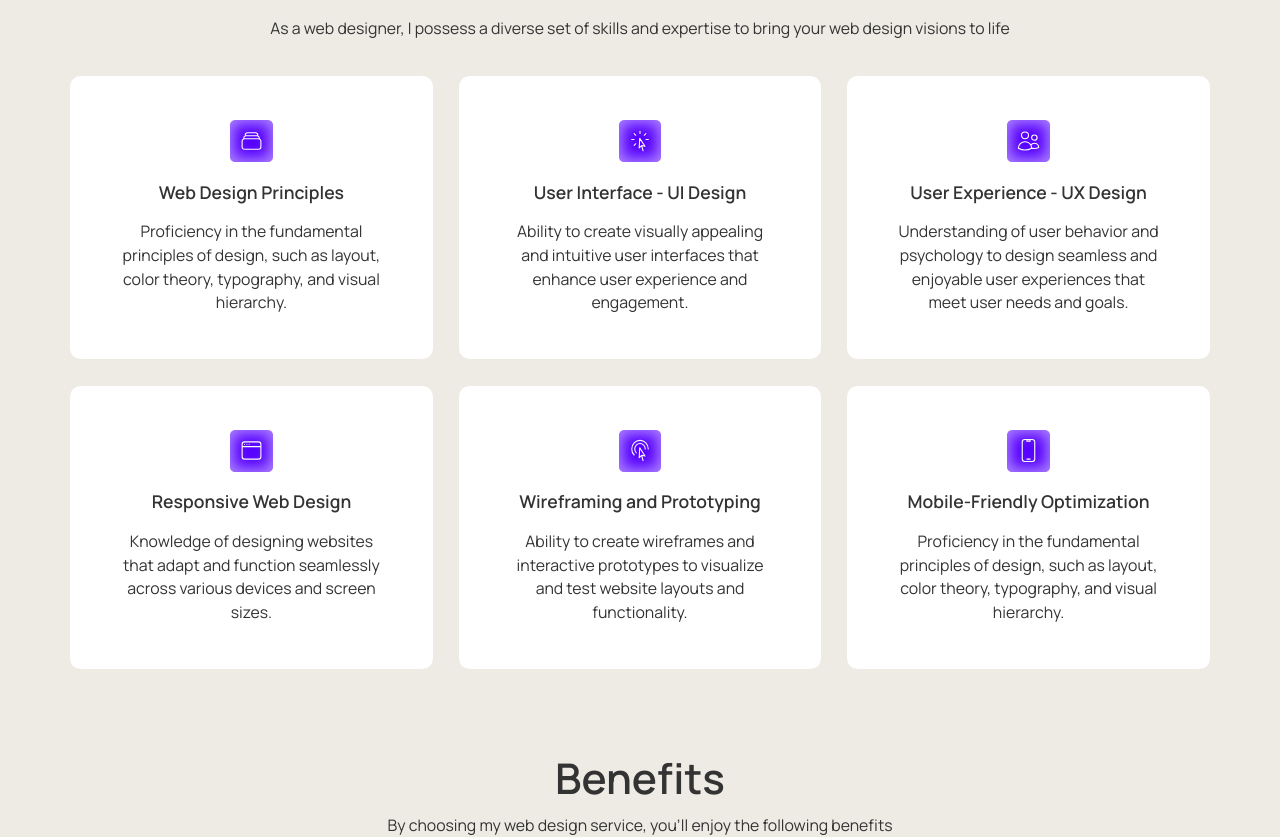
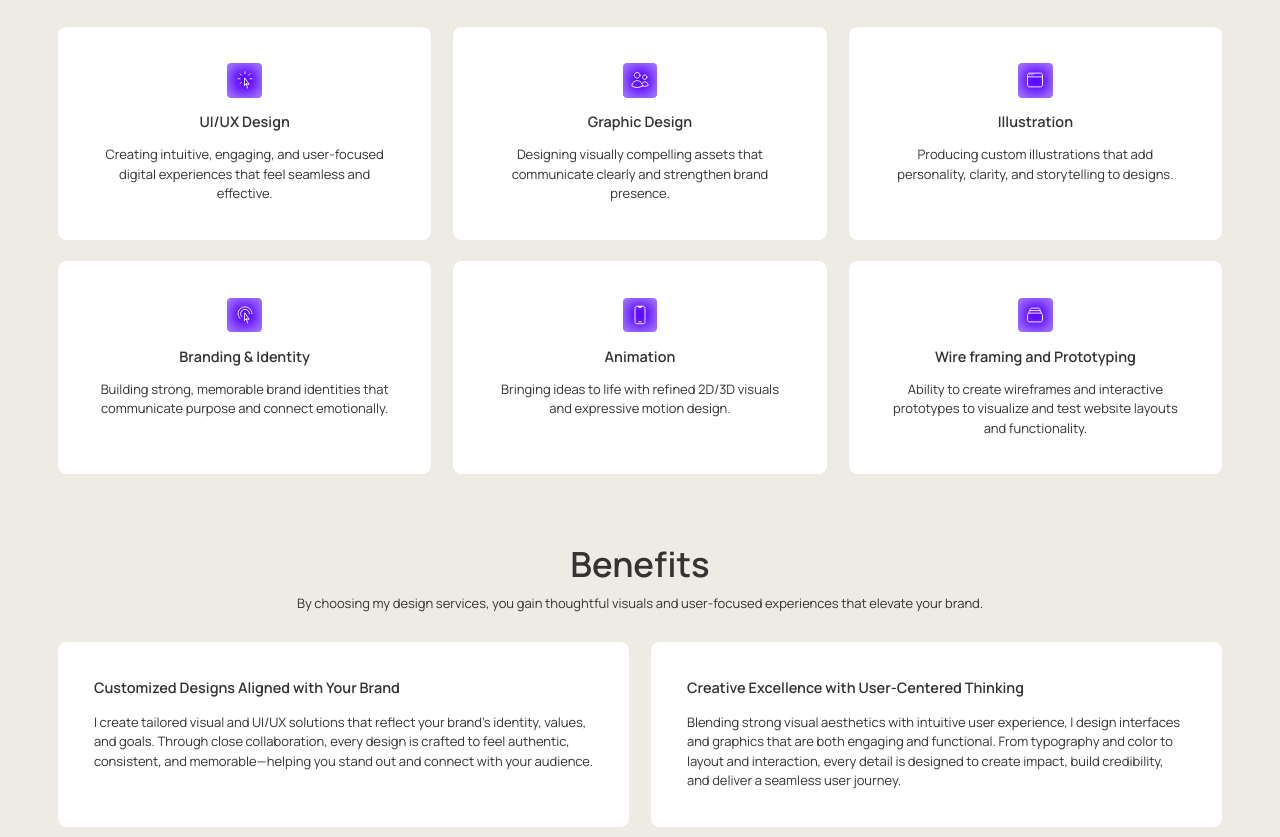
Before and after one commit to hakhan1999/Mohsin-Portfolio, a React (Vite) app: page / in a window 1280 px wide. Shown: the part 847-1684 px from the top of the page. Built offline with nearby package versions, Linux system fonts and the light colour scheme.

Commit message:
content update

```diff
--- a/package.json
+++ b/package.json
@@ -11,6 +11,7 @@
   },
   "dependencies": {
     "@emailjs/browser": "^4.4.1",
+    "@studio-freight/lenis": "^1.0.42",
     "@tailwindcss/vite": "^4.1.16",
     "emailjs-com": "^3.2.0",
     "framer-motion": "^12.23.24",
--- a/src/components/Footer.jsx
+++ b/src/components/Footer.jsx
@@ -63,6 +63,9 @@ const contactLinks = [
 ];
 
 const Footer = () => {
+  // Get Current Year
+  const date = new Date();
+  let year = date.getFullYear();
   return (
     <footer className="footer container border-t border-t-border">
       <div className="top flex justify-between pt-10 max-sm:pt-7.5 pb-5 max-sm:flex-col">
@@ -121,7 +124,7 @@ const Footer = () => {
 
       <div className="bottom flex justify-between py-8 max-sm:flex-col max-sm:gap-1 max-sm:pt-2 max-[1025px]:flex-col max-[1025px]:gap-1">
         <p className="text-gray text-lg max-sm:text-center max-sm:text-sm">
-          Copyright © 2025 Mohsin Alam. All rights reserved.
+          Copyright © {year} Mohsin Alam. All rights reserved.
         </p>
         <p className="text-gray text-lg max-sm:text-center max-sm:text-sm">
           Designed with <span className="text-red-600">❤</span> by Me and
--- a/src/components/about/Timeline.jsx
+++ b/src/components/about/Timeline.jsx
@@ -6,52 +6,52 @@ const timelineData = [
     year: "Now",
     title: "Expanding Horizons",
     description:
-      "Expanding Horizons Continuing on my path of growth and exploration, I expanded my skill set by delving into emerging technologies and design trends.",
+      "Fueled by curiosity and passion for design, I expanded my expertise by exploring modern UI/UX practices and emerging trends, focusing on creating intuitive and scalable digital experiences that evolve with user needs and industry innovation",
     iconPath: "/images/now.svg",
     color: "#9E00FF",
   },
   {
     id: 2,
-    year: "2022",
-    title: "A Collaborative Partnership",
+    year: "2025",
+    title: "Scalable & Strategic Design",
     description:
-      "I formed a strategic partnership with a digital marketing agency, combining my web design expertise with their marketing process.",
+      "Focused on building scalable UI/UX solutions, aligning design with business goals, and delivering consistent, high-quality digital experiences across platforms.",
     iconPath: "/images/2022.svg",
     color: "#5EDC11",
   },
   {
     id: 3,
-    year: "2021",
-    title: " Entrepreneurial Pursuits",
+    year: "2024",
+    title: "User-Centered Design Practice",
     description:
-      "Entrepreneurial Pursuits Fueled by a desire for creative freedom and the opportunity to work with diverse clients, I decided to venture into freelancing.",
+      "Deepened my UI/UX expertise by designing intuitive user experiences, improving interaction design, and working closely with stakeholders to solve real user problems.",
     iconPath: "/images/2021.svg",
     color: "#FFCE22",
   },
   {
     id: 4,
-    year: "2020",
-    title: "A Corporate Adventure",
+    year: "2023",
+    title: "Transition to UI/UX Design",
     description:
-      "I joined a leading technology company as their in-house web designer. This experience allowed me to work on large-scale projects.",
+      "Moved into UI/UX design, combining visual design experience with usability principles. Focused on interface design, user flows, and responsive layouts for digital products.",
     iconPath: "/images/2020.svg",
     color: "#FF7222",
   },
   {
     id: 5,
-    year: "2019",
-    title: "Learning and Growing",
+    year: "2022",
+    title: "Skill Growth & Creative Exploration",
     description:
-      "I had the opportunity to work with an innovative design agency, where I honed my skills and expanded my knowledge. Collaborating with talent.",
+      "Expanded my graphic design expertise by working on diverse projects, strengthening branding skills, and refining visual storytelling through collaboration with teams and clients.",
     iconPath: "/images/2019.svg",
     color: "#FF22E9",
   },
   {
     id: 6,
-    year: "2018",
-    title: "A World of Possibilities In 2018",
+    year: "2021",
+    title: "Graphic Design Foundations",
     description:
-      "I embarked on an exhilarating journey into the world of web design. Fueled by a deep passion for creativity and technology, I took my first steps into this dynamic field.",
+      "Began my journey as a graphic designer, learning the fundamentals of visual communication, typography, color theory, and layout design while working on creative brand assets.",
     iconPath: "/images/2018.svg",
   },
 ];
@@ -85,8 +85,8 @@ export default function Timeline() {
     timelineData.length - 1,
     Math.max(
       0,
-      Math.floor((scrollPercent - segmentHeight * 0.5) / segmentHeight)
-    )
+      Math.floor((scrollPercent - segmentHeight * 0.5) / segmentHeight),
+    ),
   );
 
   const currentColor = timelineData[currentIndex]?.color || "#8B5CF6";
@@ -98,9 +98,8 @@ export default function Timeline() {
           Milestones of My Career
         </h2>
         <p className="text-lg mt-2.5 mb-10 text-grey w-[70%] mx-auto text-center max-sm:text-center max-sm:text-sm max-sm:w-full">
-          Lorem ipsum dolor sit amet consectetur. Nisl ut neque tortor nulla
-          felis nunc. Sit ac sed sed pulvinar sit purus morbi. Elit amet sed
-          velit auctor urna vitae nam ultricies massa.
+          A journey of continuous learning, creative problem-solving, and
+          user-focused design growth.
         </p>
       </div>
       <div ref={timelineRef} className="relative flex flex-col items-center">
--- a/src/components/home/Benefits.jsx
+++ b/src/components/home/Benefits.jsx
@@ -3,15 +3,15 @@ import Card from "./Card";
 const benefits = [
   {
     id: 1,
-    title: "Customized Designs Tailored to Your Brand",
+    title: "Customized Designs Aligned with Your Brand",
     description:
-      "I understand the importance of creating a unique and memorable brand identity. By collaborating closely with you, I ensure that your website reflects your brand's personality, values, and objectives. The result is a customized design that sets you apart from the competition and resonates with your target audience.",
+      "I create tailored visual and UI/UX solutions that reflect your brand’s identity, values, and goals. Through close collaboration, every design is crafted to feel authentic, consistent, and memorable—helping you stand out and connect with your audience.",
   },
   {
     id: 2,
-    title: "Creative Excellence that Captivates Visitors",
+    title: "Creative Excellence with User-Centered Thinking",
     description:
-      "With a keen eye for aesthetics and a passion for creativity, I excel in designing visually stunning and engaging websites. By combining beautiful visuals, captivating typography, and strategic use of color, I create an immersive and impactful user experience. Your website will leave a lasting impression on visitors, enhancing your brand's credibility and professionalism.",
+      "Blending strong visual aesthetics with intuitive user experience, I design interfaces and graphics that are both engaging and functional. From typography and color to layout and interaction, every detail is designed to create impact, build credibility, and deliver a seamless user journey.",
   },
   {
     id: 3,
@@ -27,9 +27,9 @@ const benefits = [
   },
   {
     id: 5,
-    title: "Expertise in Cutting-Edge Technologies",
+    title: "Expertise in Visual Design",
     description:
-      "With a strong command of HTML, CSS, JavaScript, and other front-end technologies, I possess the technical skills to bring your design concepts to life. From seamless animations to interactive elements, I leverage the latest web technologies to enhance user engagement and create a dynamic user experience.",
+      "With strong proficiency in graphic design tools and techniques, I bring creative concepts to life through striking visuals. From seamless layouts to compelling illustrations, I leverage the latest design trends and tools to elevate brand identity and engage audiences with a dynamic, memorable visual experience.",
   },
 ];
 
@@ -41,7 +41,8 @@ const Benefits = () => {
           Benefits
         </h2>
         <p className="text-lg mt-2.5 mb-10 text-gray max-sm:text-sm max-sm:text-center">
-          By choosing my web design service, you'll enjoy the following benefits
+          By choosing my design services, you gain thoughtful visuals and
+          user-focused experiences that elevate your brand.
         </p>
       </div>
       <div className="grid grid-cols-2 gap-7.5 mb-7.5 max-sm:grid-cols-1 max-sm:gap-5">
--- a/src/components/home/CreativeSkills.jsx
+++ b/src/components/home/CreativeSkills.jsx
@@ -3,45 +3,46 @@ import Card from "./Card";
 const skills = [
   {
     id: 1,
-    iconPath: "/images/web-design.svg",
-    title: "Web Design Principles",
+    iconPath: "/images/ui.svg",
+    title: "UI/UX Design",
     description:
-      "Proficiency in the fundamental principles of design, such as layout, color theory, typography, and visual hierarchy.",
+      "Creating intuitive, engaging, and user-focused digital experiences that feel seamless and effective.",
   },
   {
     id: 2,
-    iconPath: "/images/ui.svg",
-    title: "User Interface - UI Design",
+    iconPath: "/images/ux.svg",
+    title: "Graphic Design",
     description:
-      "Ability to create visually appealing and intuitive user interfaces that enhance user experience and engagement.",
+      "Designing visually compelling assets that communicate clearly and strengthen brand presence.",
   },
   {
     id: 3,
-    iconPath: "/images/ux.svg",
-    title: "User Experience - UX Design",
+    iconPath: "/images/responsive.svg",
+    title: "Illustration",
     description:
-      "Understanding of user behavior and psychology to design seamless and enjoyable user experiences that meet user needs and goals.",
+      "Producing custom illustrations that add personality, clarity, and storytelling to designs.",
   },
   {
     id: 4,
-    iconPath: "/images/responsive.svg",
-    title: "Responsive Web Design",
+    iconPath: "/images/wireframing.svg",
+    title: "Branding & Identity",
     description:
-      "Knowledge of designing websites that adapt and function seamlessly across various devices and screen sizes.",
+      "Building strong, memorable brand identities that communicate purpose and connect emotionally.",
   },
   {
     id: 5,
-    iconPath: "/images/wireframing.svg",
-    title: "Wireframing and Prototyping",
+    iconPath: "/images/mobile-friendly.svg",
+    title: "Animation",
+    description:
+      "Bringing ideas to life with refined 2D/3D visuals and expressive motion design.",
+  },
+
+  {
+    id: 6,
+    iconPath: "/images/web-design.svg",
+    title: "Wire framing and Prototyping",
     description:
       "Ability to create wireframes and interactive prototypes to visualize and test website layouts and functionality.",
-  },
-  {
-    id: 6,
-    iconPath: "/images/mobile-friendly.svg",
-    title: "Mobile-Friendly Optimization",
-    description:
-      "Proficiency in the fundamental principles of design, such as layout, color theory, typography, and visual hierarchy.",
   },
 ];
 
@@ -50,11 +51,11 @@ const CreativeSkills = () => {
     <section className="container sec-padded creative-skills">
       <div className="sec-title flex-center flex-col">
         <h2 className="text-5xl text-gray font-semibold mb-1.5 max-sm:text-[1.75rem] max-[1025px]:text-4xl">
-          Creative Skills
+          Core Expertise
         </h2>
         <p className="text-lg mt-2.5 mb-10 text-gray max-sm:text-center max-sm:text-sm">
-          As a web designer, I possess a diverse set of skills and expertise to
-          bring your web design visions to life
+          Designing purposeful digital experiences through strategy, creativity,
+          and precision.
         </p>
       </div>
       <div className="grid grid-cols-3 gap-7.5 max-sm:grid-cols-1 max-sm:gap-5 max-[1025px]:grid-cols-2">
--- a/src/components/home/FAQ.jsx
+++ b/src/components/home/FAQ.jsx
@@ -4,33 +4,39 @@ import Card from "./Card";
 const faqs = [
   {
     id: 1,
-    title: "Can you work with clients remotely?",
+    title: "What is your design process for UI/UX projects?",
     description:
-      "Absolutely! I have experience working with clients from all around the world. Through effective communication channels such as email, video calls, and project management tools, I ensure seamless collaboration regardless of geographical location.",
+      "My design process begins with user research and understanding the project goals. I then create wireframes and prototypes, followed by user testing and iterative design improvements. I prioritize user needs, ensuring the final product is both intuitive and visually appealing.",
   },
   {
     id: 2,
-    title: "How long does it typically take to complete a web design project?",
+    title: "Do you conduct user research and testing?",
     description:
-      "Absolutely! I have experience working with clients from all around the world. Through effective communication channels such as email, video calls, and project management tools, I ensure seamless collaboration regardless of geographical location.",
+      "Yes, user research and testing are integral parts of my process. I conduct user interviews, surveys, and usability testing to ensure the design aligns with the target audience’s needs and expectations, leading to a more effective user experience.",
   },
   {
     id: 3,
-    title: "Do you offer website maintenance services?",
+    title: "How do you ensure mobile responsiveness in your designs?",
     description:
-      "Absolutely! I have experience working with clients from all around the world. Through effective communication channels such as email, video calls, and project management tools, I ensure seamless collaboration regardless of geographical location.",
+      "I design with mobile-first principles in mind, ensuring that all layouts and elements are fully responsive across all devices. I conduct thorough testing on various screen sizes and browsers to guarantee a seamless experience for every user.",
   },
   {
     id: 4,
-    title: "Can you optimize my website for search engines?",
+    title: "How do you approach accessibility in your designs?",
     description:
-      "Absolutely! I have experience working with clients from all around the world. Through effective communication channels such as email, video calls, and project management tools, I ensure seamless collaboration regardless of geographical location.",
+      "I follow WCAG (Web Content Accessibility Guidelines) to ensure that my designs are accessible to all users, including those with disabilities. This includes designing for screen readers, keyboard navigation, and using sufficient color contrast for readability.",
   },
   {
     id: 5,
-    title: "Can you integrate third-party tools or platforms into my website?",
+    title: "Can you redesign my existing website or app?",
     description:
-      "Absolutely! I have experience working with clients from all around the world. Through effective communication channels such as email, video calls, and project management tools, I ensure seamless collaboration regardless of geographical location.",
+      "Absolutely! I specialize in redesigning existing websites and apps to enhance user experience, improve usability, and modernize the interface. I focus on creating a visually appealing and user-friendly design while keeping the core functionality intact.",
+  },
+  {
+    id: 6,
+    title: "Do you collaborate with developers during the design process?",
+    description:
+      "Yes, I work closely with developers to ensure the design is feasible and optimized for implementation. I provide detailed design specifications, assets, and support during the development phase to ensure a seamless transition from design to code.",
   },
 ];
 
--- a/src/components/home/Hero.jsx
+++ b/src/components/home/Hero.jsx
@@ -7,7 +7,7 @@ const Hero = () => {
       <div className="col-1 w-[67%] max-sm:w-full">
         <div className="top pr-30 max-sm:pr-0 flex-start flex-col max-sm:justify-center max-sm:items-center!">
           <p className="text-xl max-sm:text-lg font-medium py-2.5 px-4.5 rounded-md bg-white w-fit mb-5 text-[#4D4D4D]">
-            Hello There 🤗
+            Hello There
           </p>
           <h1 className="text-dark text-[3.625rem] max-sm:text-[2.375rem] font-semibold leading-tight max-sm:text-center max-[1025px]:text-4xl">
             Mohsin Alam Welcome's You!
--- a/src/components/home/TestimonialCard.jsx
+++ b/src/components/home/TestimonialCard.jsx
@@ -23,7 +23,7 @@ const TestimonialCard = ({ name, description, product }) => {
         ))}
       </div>
 
-      <p className="text-[1rem] leading-normal text-gray min-h-72 max-sm:text-sm max-sm:min-h-60">
+      <p className="text-[1rem] leading-normal text-gray min-h-50 max-sm:text-sm max-sm:min-h-55">
         {description}
       </p>
     </div>
--- a/src/components/home/Testimonials.jsx
+++ b/src/components/home/Testimonials.jsx
@@ -8,31 +8,45 @@ import TestimonialCard from "./TestimonialCard";
 const reviews = [
   {
     id: 1,
-    name: "Sarah Thompson",
-    product: "produce-ui.com",
+    name: "Muhammad Meraj",
+    product: "h2ohome.ae",
     description:
-      "Jeffery Cannon is an incredibly talented web designer. His attention to detail and creative flair are unmatched. He took my website from ordinary to extraordinary, capturing the essence of my brand perfectly. Working with Jeffery was a breeze, as he listened to my needs and provided expert guidance throughout the design process. I highly recommend Jeffery for anyone looking to elevate their online presence.",
+      "I am extremely impressed with the website that was designed for H2O Home. The design is modern, user-friendly, and visually captivating, perfectly representing our brand. The team’s attention to detail and their ability to understand our needs resulted in a seamless experience for our customers. I highly recommend their services for anyone looking to enhance their online presence with a top-tier design.",
   },
   {
     id: 2,
-    name: "Emily Roberts",
-    product: "produce-ui.com",
+    name: "Naaz Scheik",
+    product: "softpak.com",
     description:
-      "I am thrilled with the website that Jeffery Cannon designed for my business. His ability to translate my vision into a visually stunning and user-friendly website was impressive. Jeffery's expertise in web design and user experience truly shines through in his work. He was responsive, professional, and delivered the project on time. I couldn't be happier with the outcome and highly recommend Jeffery to anyone in need of a top-notch web designer.",
+      "Working with this team was an absolute pleasure. They transformed our vision into an intuitive and visually stunning website. The attention to detail and the focus on creating a seamless user experience really set them apart. The project was delivered on schedule, and their professionalism throughout the process was top-notch. I wholeheartedly recommend their services.",
   },
   {
     id: 3,
-    name: "Laura Adams",
-    product: "produce-ui.com",
+    name: "Nash Abbas",
+    product: "tan-link.com",
     description:
-      "I had the pleasure of collaborating with Jeffery Cannon on a web design project, and I am beyond impressed with the results. Jeffery's creativity and technical expertise transformed our website into a visually stunning and highly functional platform. His understanding of user experience design and attention to detail made a significant impact on our website's performance and user engagement. Jeffery's professionalism, timely delivery.",
+      "The design work provided for Tan-Link was outstanding. The team took the time to understand our goals and created a website that not only looks amazing but also provides an excellent user experience. Their ability to handle complex design challenges and deliver on time was impressive. I strongly recommend them to anyone looking for a reliable and skilled design team.",
   },
   {
     id: 4,
-    name: "Laura Adams",
-    product: "produce-ui.com",
+    name: "Mark van Bommel",
+    product: "vibefx.ca",
     description:
-      "I had the pleasure of collaborating with Jeffery Cannon on a web design project, and I am beyond impressed with the results. Jeffery's creativity and technical expertise transformed our website into a visually stunning and highly functional platform. His understanding of user experience design and attention to detail made a significant impact on our website's performance and user engagement. Jeffery's professionalism, timely delivery.",
+      "We wanted a unique and engaging web experience, and Jeffery delivered. His deep understanding of both design and user experience made all the difference. Highly recommend for anyone looking for exceptional UI/UX work.",
+  },
+  {
+    id: 5,
+    name: "Sohail Tanveer",
+    product: "homeblocks.io",
+    description:
+      "I couldn’t be happier with the website designed for Homeblocks. The team demonstrated an in-depth understanding of our requirements and translated that into a visually stunning, user-friendly platform. Their creative approach and attention to detail were top-notch, and the project was delivered within the expected timeline. I highly recommend their services for anyone looking for exceptional web design.",
+  },
+  {
+    id: 6,
+    name: "Ryan Harrison",
+    product: "arteyo.com",
+    description:
+      "The quality of work delivered was outstanding. The design not only looks fantastic but also enhances the usability of our platform. Their commitment to excellence and responsiveness to feedback made the project effortless. I’d gladly work with them again.",
   },
 ];
 
--- a/src/index.css
+++ b/src/index.css
@@ -2,19 +2,37 @@
 @import "tailwindcss";
 
 /* Font Scalability */
-html {
+/* html {
   @apply scroll-smooth overflow-x-hidden;
   font-size: 1.1vw;
+} */
+
+/* Tablet */
+/* @media (max-width: 1024px) {
+  html {
+    font-size: 1.5625vw;
+  }
+} */
+
+/* Mobile */
+/* @media (max-width: 600px) {
+  html {
+    font-size: 4.102564103vw;
+  }
+} */
+
+html {
+  font-size: 0.9027777778vw;
+  @apply overflow-x-hidden;
 }
 
-/* Tablet */
+/* Font Scalablitiy  */
 @media (max-width: 1024px) {
   html {
     font-size: 1.5625vw;
   }
 }
 
-/* Mobile */
 @media (max-width: 600px) {
   html {
     font-size: 4.102564103vw;
```
Also changed, not shown: src/App.jsx (+23 -0 lines), src/components/about/PersonalDetails.jsx (+5 -9 lines), 1 other file (tests, documents, lock files or other folders).
